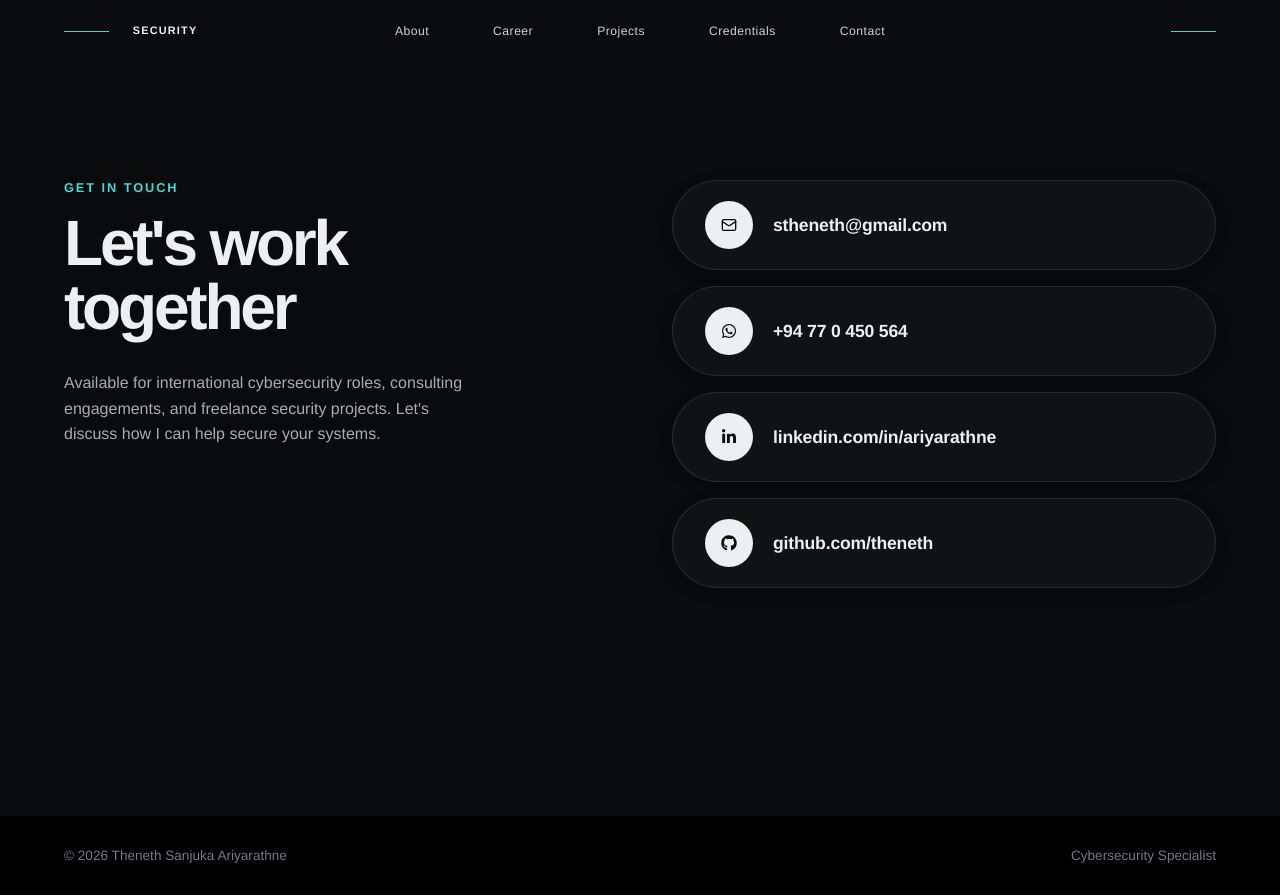
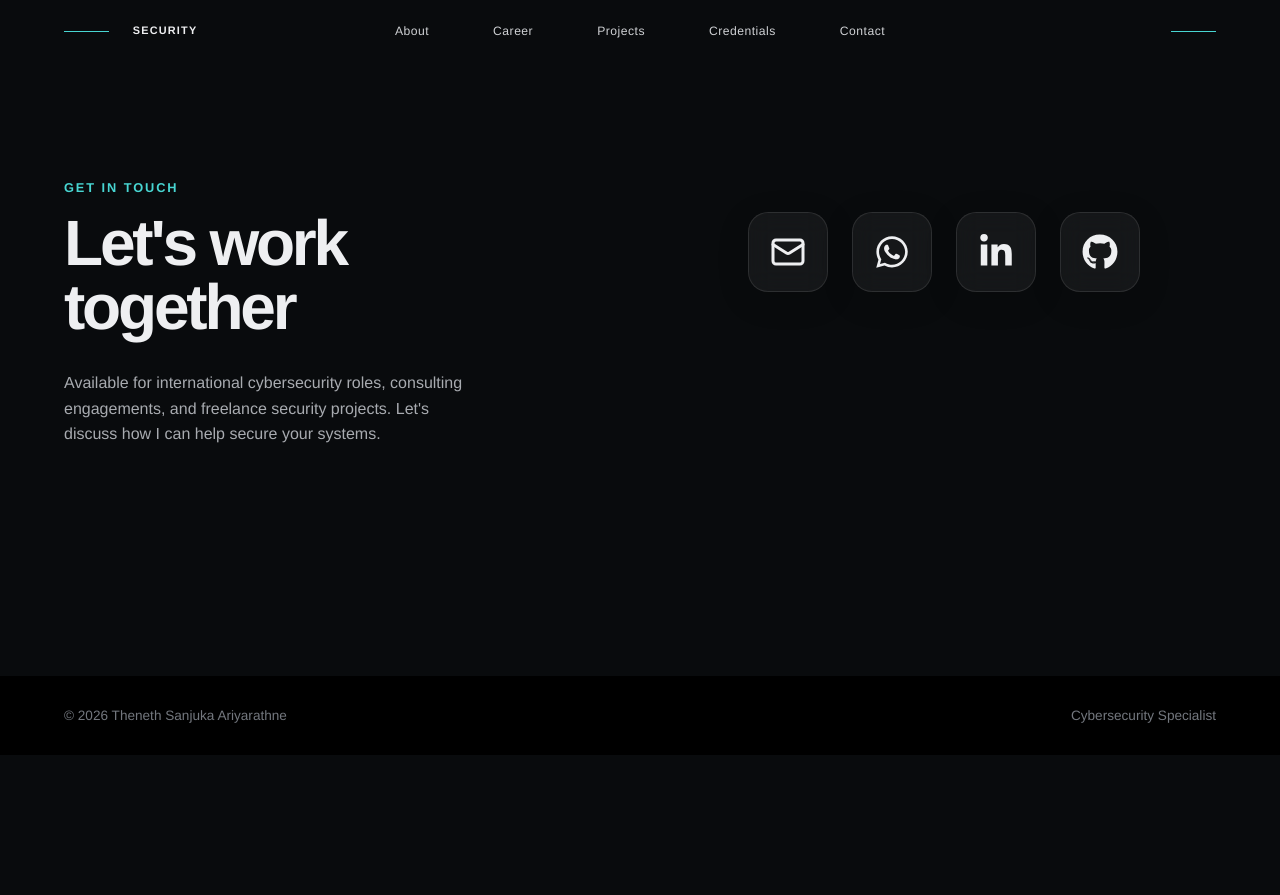
Before and after one commit to theneth/portfolio-landing, a React (Vite) app: page /contact in a window 1280 px wide. After the commit the page ends 800 px from the top, so only its background shows below. Built offline with nearby package versions, Linux system fonts and the light colour scheme.

Commit message:
Convert contact buttons to Apple-style glassmorphic icons

```diff
--- a/src/pages/Contact.jsx
+++ b/src/pages/Contact.jsx
@@ -34,7 +34,6 @@ export default function Contact() {
               <span className="contact-link-icon">
                 <LuMail aria-hidden="true" />
               </span>
-              <span className="contact-link-label">stheneth@gmail.com</span>
             </a>
             <a
               className="contact-link"
@@ -46,7 +45,6 @@ export default function Contact() {
               <span className="contact-link-icon">
                 <FaWhatsapp aria-hidden="true" />
               </span>
-              <span className="contact-link-label">+94 77 0 450 564</span>
             </a>
             <a
               className="contact-link"
@@ -58,7 +56,6 @@ export default function Contact() {
               <span className="contact-link-icon">
                 <FaLinkedinIn aria-hidden="true" />
               </span>
-              <span className="contact-link-label">linkedin.com/in/ariyarathne</span>
             </a>
             <a
               className="contact-link"
@@ -70,7 +67,6 @@ export default function Contact() {
               <span className="contact-link-icon">
                 <FaGithub aria-hidden="true" />
               </span>
-              <span className="contact-link-label">github.com/theneth</span>
             </a>
           </div>
         </div>
--- a/src/styles.css
+++ b/src/styles.css
@@ -3131,50 +3131,46 @@ a:focus-visible {
 
 .contact-links {
   display: flex;
-  flex-direction: column;
-  gap: 1rem;
+  flex-direction: row;
+  flex-wrap: wrap;
+  gap: 1.5rem;
   justify-content: center;
+  margin-top: 2rem;
 }
 
 .contact-link {
-  display: inline-flex;
-  align-items: center;
-  gap: 1.25rem;
-  padding: 1.25rem 2rem;
-  background: rgba(255, 255, 255, 0.03);
+  display: grid;
+  place-items: center;
+  width: 5rem;
+  height: 5rem;
+  padding: 0;
+  background: rgba(255, 255, 255, 0.05);
+  backdrop-filter: blur(12px);
+  -webkit-backdrop-filter: blur(12px);
   border: 1px solid rgba(255, 255, 255, 0.1);
-  border-radius: 4rem;
+  border-radius: 1.25rem;
   transition: all 0.4s cubic-bezier(0.175, 0.885, 0.32, 1.275);
   color: var(--paper);
-  box-shadow: 0 4px 15px rgba(0, 0, 0, 0.2);
+  box-shadow: 0 8px 32px rgba(0, 0, 0, 0.15);
 }
 
 .contact-link:hover {
-  background: rgba(255, 255, 255, 0.08);
-  transform: translateY(-5px) scale(1.02);
-  box-shadow: 0 15px 30px rgba(72, 214, 210, 0.15);
-  border-color: rgba(72, 214, 210, 0.3);
+  background: rgba(255, 255, 255, 0.1);
+  transform: translateY(-5px) scale(1.05);
+  box-shadow: 0 15px 40px rgba(72, 214, 210, 0.2);
+  border-color: rgba(72, 214, 210, 0.4);
 }
 
 .contact-link-icon {
+  font-size: 2.25rem;
+  color: var(--paper);
   display: grid;
   place-items: center;
-  width: 3rem;
-  height: 3rem;
-  background: var(--paper);
-  color: var(--bg);
-  border-radius: 50%;
   transition: transform 0.4s ease;
 }
 
 .contact-link:hover .contact-link-icon {
   transform: scale(1.1) rotate(5deg);
-}
-
-.contact-link-label {
-  font-weight: 800;
-  font-size: 1.1rem;
-  letter-spacing: -0.01em;
 }
 
 .contact-link-download {
```
